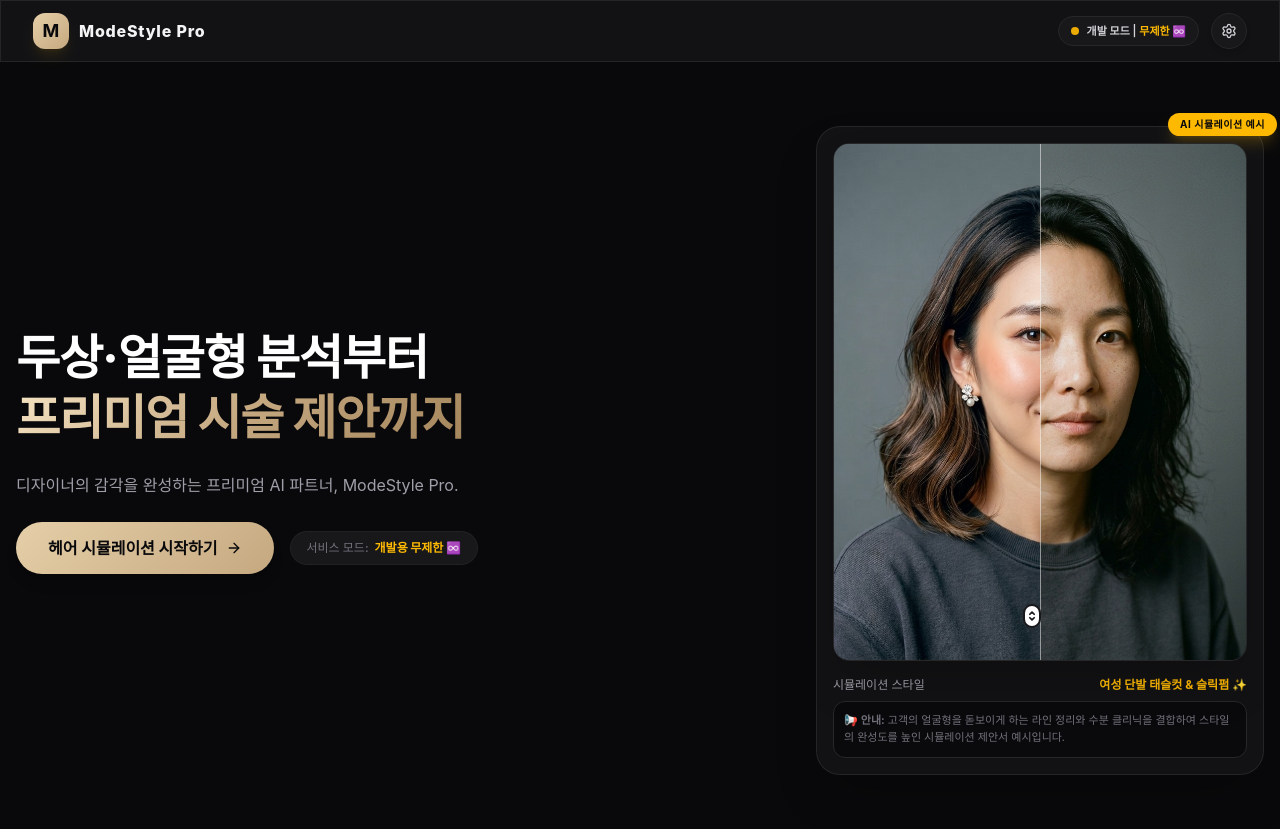
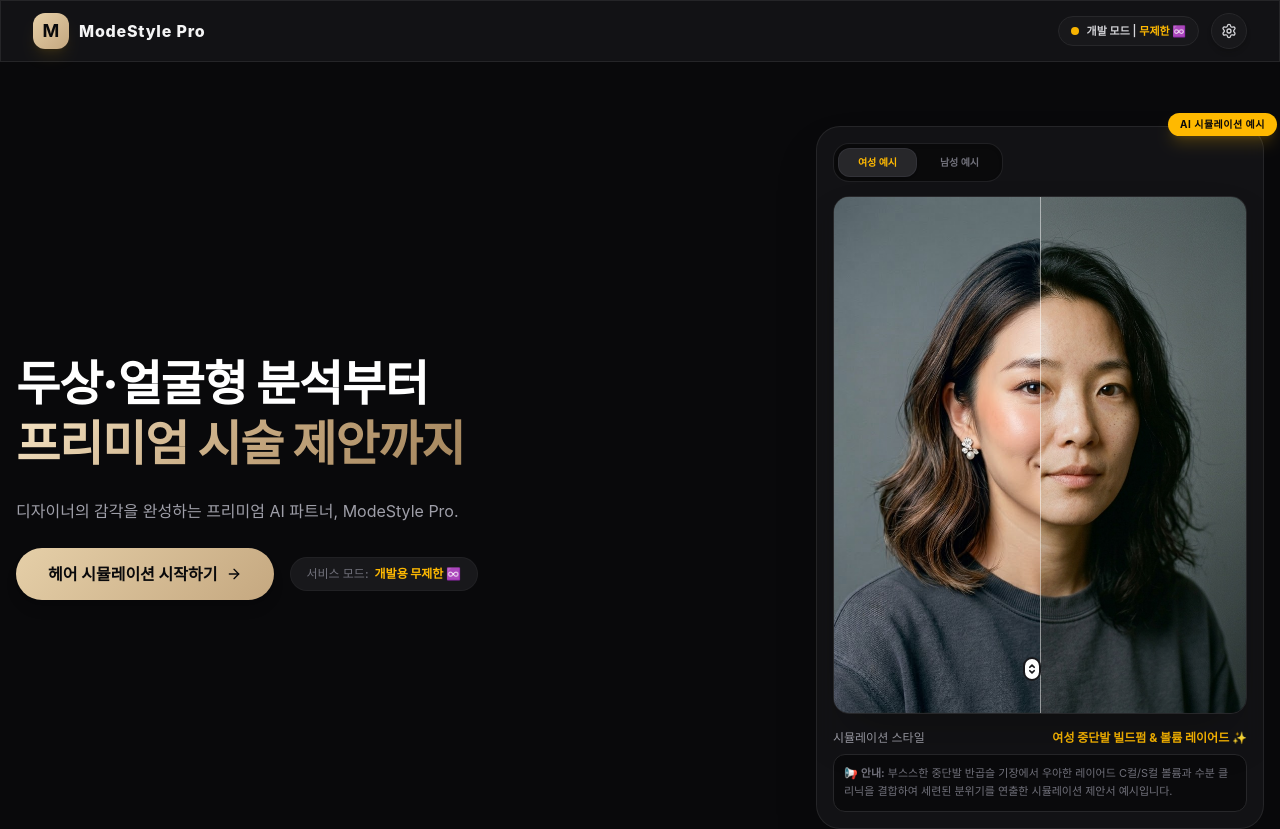
Before and after one commit to DonQsearchforwisdom/ModeStylePro, a Next.js app: page / in a window 1280 px wide. Shown: the top 829 px of the page. Built offline with nearby package versions, Linux system fonts and the light colour scheme; a web font is replaced by a local one.

Commit message:
style: 남성 시연용 이미지 줌아웃 및 상단 여백 비율 개선

```diff
--- a/src/app/page.tsx
+++ b/src/app/page.tsx
@@ -308,6 +308,9 @@ export default function HomePage() {
   const [salonName, setSalonName] = useState<string>('');
   const [designerName, setDesignerName] = useState<string>('지오 디자이너');
   const [showSettings, setShowSettings] = useState<boolean>(false);
+
+  // 샘플 Before/After 시연 성별 선택 상태
+  const [sampleGender, setSampleGender] = useState<'여성' | '남성'>('여성');
 
   // 비즈니스 과금 상태 (하루 5회 무료 제공 & 유료 충전 크레딧)
   const [freeGensLeft, setFreeGensLeft] = useState<number>(5);
@@ -960,24 +963,59 @@ export default function HomePage() {
 
           {/* Before / After 샘플 시연 카드 */}
           <div className="w-full max-w-sm lg:max-w-md shrink-0">
-            <div className="glass-panel p-4 rounded-3xl border border-zinc-800/80 shadow-2xl relative">
+            <div className="glass-panel p-4 rounded-3xl border border-zinc-800/80 shadow-2xl relative flex flex-col">
               <div className="absolute -top-3.5 -right-3.5 bg-amber-400 text-zinc-950 text-[10px] font-bold tracking-wider px-3 py-1 rounded-full uppercase shadow-lg shadow-amber-400/20">
                 AI 시뮬레이션 예시
               </div>
 
-              {/* 샘플 Before/After 슬라이더 (정적) */}
+              {/* 예시 성별 탭 추가 */}
+              <div className="flex gap-1 p-1 bg-zinc-950/80 rounded-2xl border border-zinc-800/80 mb-3.5 max-w-[170px] mx-auto lg:mx-0 shadow-inner">
+                <button
+                  type="button"
+                  onClick={() => setSampleGender('여성')}
+                  className={`flex-1 py-1.5 text-[10px] font-bold rounded-xl transition-all ${
+                    sampleGender === '여성'
+                      ? 'bg-zinc-800 text-amber-400 shadow-sm border border-zinc-700/50'
+                      : 'text-zinc-500 hover:text-zinc-300'
+                  }`}
+                >
+                  여성 예시
+                </button>
+                <button
+                  type="button"
+                  onClick={() => setSampleGender('남성')}
+                  className={`flex-1 py-1.5 text-[10px] font-bold rounded-xl transition-all ${
+                    sampleGender === '남성'
+                      ? 'bg-zinc-800 text-amber-400 shadow-sm border border-zinc-700/50'
+                      : 'text-zinc-500 hover:text-zinc-300'
+                  }`}
+                >
+                  남성 예시
+                </button>
+              </div>
+
+              {/* 샘플 Before/After 슬라이더 */}
               <BeforeAfterSlider
-                beforeImage="/sample-before.jpg"
-                afterImage="/sample-after.jpg"
+                beforeImage={sampleGender === '여성' ? '/sample-before.jpg' : '/sample-male-before.jpg'}
+                afterImage={sampleGender === '여성' ? '/sample-after.jpg' : '/sample-male-after.jpg'}
               />
 
               <div className="mt-4 space-y-2 text-center lg:text-left">
                 <div className="flex items-center justify-between text-xs">
                   <span className="text-zinc-400">시뮬레이션 스타일</span>
-                  <span className="text-amber-400 font-bold">여성 단발 태슬컷 & 슬릭펌 ✨</span>
+                  <span className="text-amber-400 font-bold">
+                    {sampleGender === '여성'
+                      ? '여성 중단발 빌드펌 & 볼륨 레이어드 ✨'
+                      : '남성 쉐도우 애즈펌 & 다운펌 ✨'}
+                  </span>
                 </div>
-                <div className="p-2.5 bg-zinc-950/80 rounded-xl border border-zinc-800 text-[11px] text-zinc-500 leading-relaxed">
-                  📢 <strong>안내:</strong> 고객의 얼굴형을 돋보이게 하는 라인 정리와 수분 클리닉을 결합하여 스타일의 완성도를 높인 시뮬레이션 제안서 예시입니다.
+                <div className="p-2.5 bg-zinc-950/80 rounded-xl border border-zinc-800 text-[11px] text-zinc-500 leading-relaxed min-h-[58px] flex items-center">
+                  <span>
+                    📢 <strong>안내:</strong>{' '}
+                    {sampleGender === '여성'
+                      ? '부스스한 중단발 반곱슬 기장에서 우아한 레이어드 C컬/S컬 볼륨과 수분 클리닉을 결합하여 세련된 분위기를 연출한 시뮬레이션 제안서 예시입니다.'
+                      : '뜨고 덥수룩한 생머리 기장에서 트렌디한 쉐도우 애즈펌 볼륨과 깔끔한 라인 다운펌을 결합하여 댄디하고 스마트한 인상을 연출한 시뮬레이션 제안서 예시입니다.'}
+                  </span>
                 </div>
               </div>
             </div>
```
Also changed, not shown: public/sample-male-after.jpg (added), public/sample-male-before.jpg (added).
